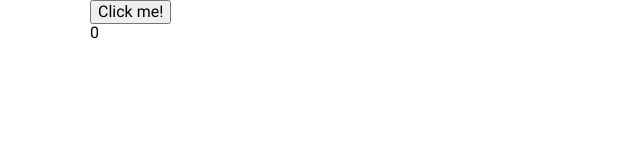
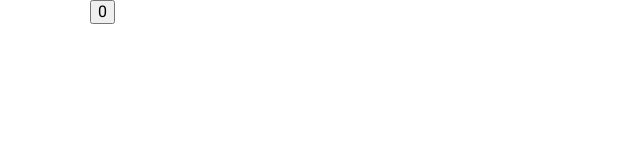
Before and after one commit to Paveldub/webpack-from-scratch, a React app: page / in a window 1280 px wide. Shown: the top 160 px of the page, without its empty margins (0-640 px from the left). Built offline with nearby package versions, Linux system fonts and the light colour scheme.

Commit message:
btn counter

```diff
--- a/src/HW3/1/button.tsx
+++ b/src/HW3/1/button.tsx
@@ -1,26 +1,16 @@
-import React from "react";
+import React, { Component } from "react";
 
-interface Prop {
-  count: number;
-}
+export class Block extends React.Component {
+  state = {
+    count: 0,
+  };
 
-export class CounterBtn extends React.Component<Prop> {
-  constructor(props: Prop) {
-    super(props);
-    this.state = { count: 0 };
-  }
-
-  eventClick = () => {
+  handleClick = () => {
     const { count } = this.state;
-    this.setState(() => ({ count: count + 1 }));
+    this.setState({ count: count + 1 });
   };
 
   render() {
-    return (
-      <>
-        <button onClick={this.eventClick}>Click me!</button>
-        <div>{this.state.count}</div>
-      </>
-    );
+    return <button onClick={this.handleClick}>{this.state.count}</button>;
   }
 }
--- a/src/index.tsx
+++ b/src/index.tsx
@@ -3,13 +3,12 @@ import "./styles/styles.scss";
 
 import React from "react";
 import { render } from "react-dom";
-// import logo from "./assets/webpack-logo";
-// import { ClickCounter } from "./clickCounter";
-import { CounterBtn } from "./HW3/1/button";
+
+import { Block } from "./HW3/1/button";
 
 const App = () => (
   <div className="container">
-    <CounterBtn />
+    <Block />
   </div>
 );
 
```
